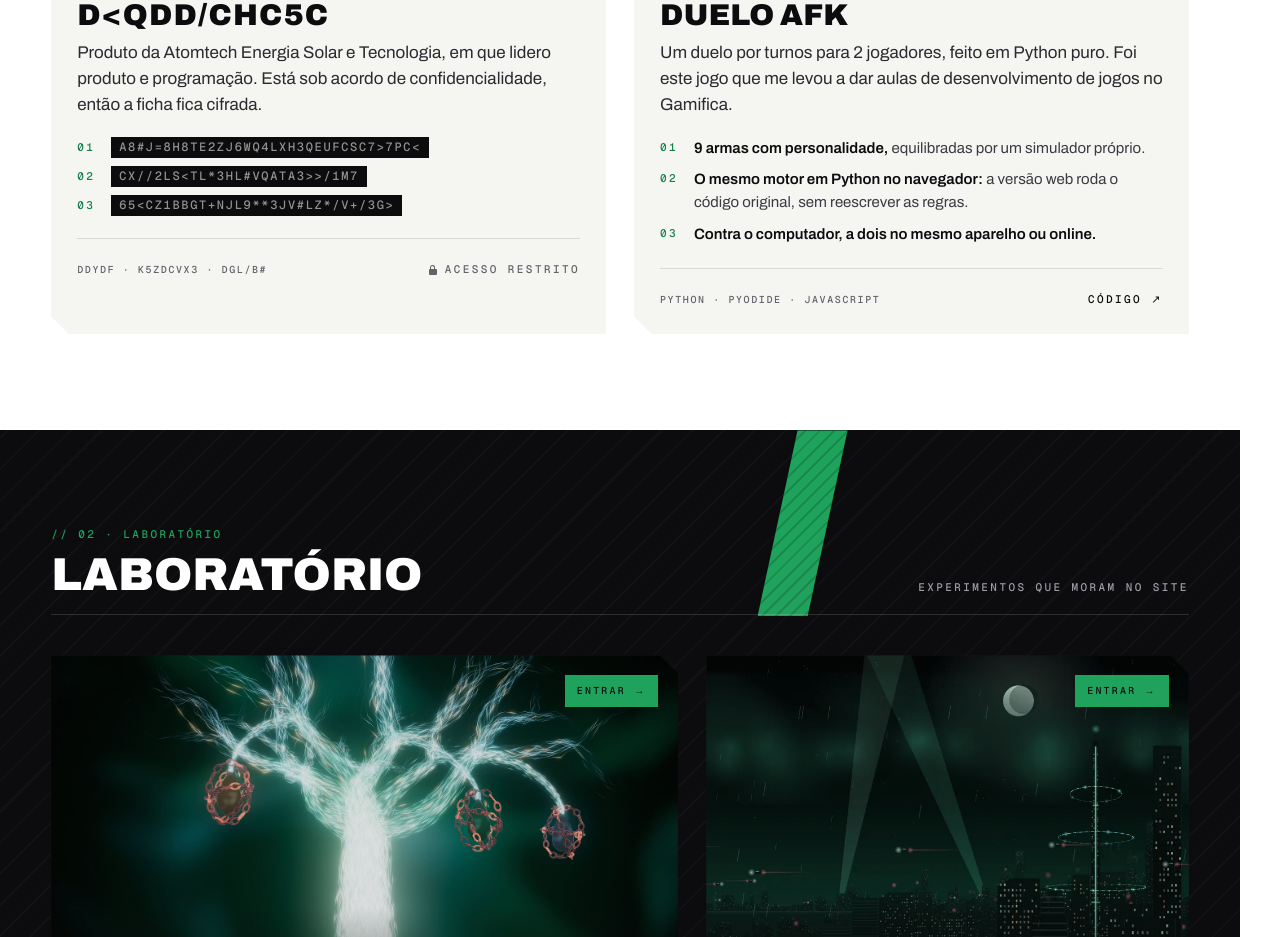
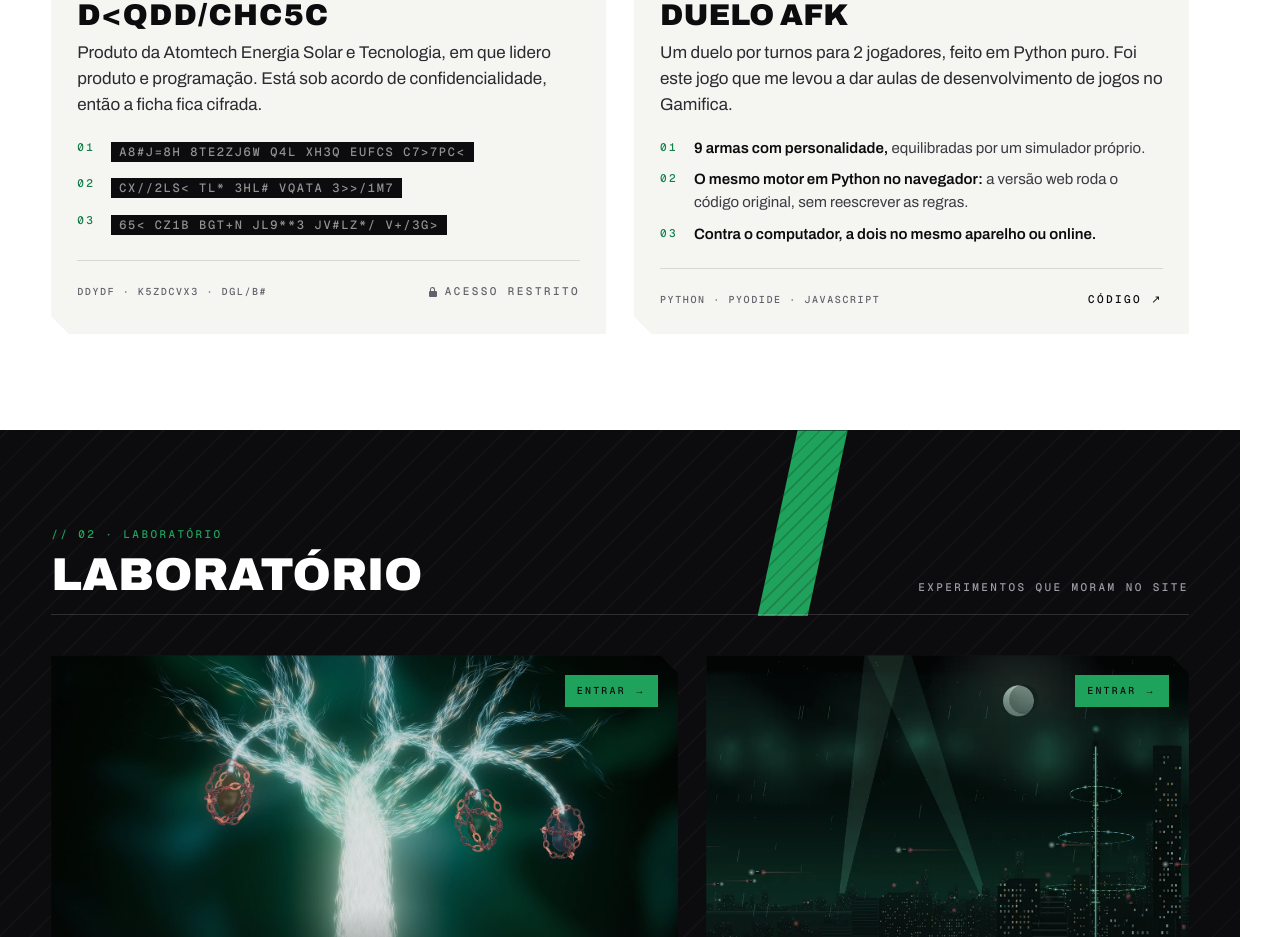
Before and after one commit to guilherme-trent/trentproject, a Next.js app: page / in a window 1280 px wide. Shown: the part 3227-4164 px from the top of the page. Built offline with nearby package versions, Linux system fonts and the light colour scheme.

Commit message:
fix(portfolio): tarjas da ficha cifrada quebram em vez de cortar no celular

```diff
--- a/src/portfolio/Portfolio.tsx
+++ b/src/portfolio/Portfolio.tsx
@@ -172,6 +172,24 @@ function cifraFixa(tamanho: number, semente: number) {
   return Array.from({ length: tamanho }, () => simbolos[(s = (s * 9301 + 49297) % 233280) % simbolos.length]).join('');
 }
 
+/** Cifra em "palavras" de 3 a 8 símbolos: a linha tarjada quebra entre palavras, como um texto censurado. */
+function cifraEmPalavras(tamanho: number, semente: number) {
+  const letras = cifraFixa(tamanho, semente);
+  const palavras: string[] = [];
+  let s = semente;
+  for (let i = 0; i < letras.length; ) {
+    const n = 3 + ((s = (s * 9301 + 49297) % 233280) % 6);
+    palavras.push(letras.slice(i, i + n));
+    i += n;
+  }
+  // sobra curta no fim (1 ou 2 símbolos) se junta à palavra anterior
+  if (palavras.length > 1 && palavras[palavras.length - 1].length < 3) {
+    const sobra = palavras.pop()!;
+    palavras[palavras.length - 1] += sobra;
+  }
+  return palavras.join(' ');
+}
+
 /**
  * A ficha da Atomtech: o mesmo molde das outras, com tudo o que é do produto trocado por cifra viva
  * ([data-sigilo], que o Animacoes embaralha sem parar). O leitor de tela ouve só "conteúdo confidencial".
@@ -192,7 +210,7 @@ function FichaCifrada({ indice, total }: { indice: number; total: number }) {
         <p className="proposta">{CONFIDENCIAL.proposta}</p>
         <ol aria-label="Conteúdo confidencial">
           {CONFIDENCIAL.linhas.map((tamanho, j) => (
-            <li key={j} aria-hidden="true"><span className="mono">{n2(j)}</span><span className="tarja mono" data-sigilo>{cifraFixa(tamanho, 57 + j * 13)}</span></li>
+            <li key={j} aria-hidden="true"><span className="mono">{n2(j)}</span><span className="tarjas"><span className="tarja mono" data-sigilo>{cifraEmPalavras(tamanho, 57 + j * 13)}</span></span></li>
           ))}
         </ol>
         <div className="pe">
--- a/src/portfolio/portfolio.css
+++ b/src/portfolio/portfolio.css
@@ -224,7 +224,9 @@ html:has(.inicio) {
   .cadeado { position: relative; flex: none; width: 8px; height: 6px; margin-top: 4px; border-radius: 1px; background: currentColor; }
   .cadeado::before { content: ''; position: absolute; left: 1.5px; bottom: 5px; width: 5px; height: 5px; box-sizing: border-box; border: 1.5px solid currentColor; border-bottom: 0; border-radius: 3px 3px 0 0; }
   .ficha-cifrada h3 { letter-spacing: 0.04em; }
-  .ficha-cifrada li .tarja { justify-self: start; max-width: 100%; overflow: hidden; padding: 1px 8px; background: var(--tinta); color: rgba(255, 255, 255, 0.55); font-size: 12px; letter-spacing: 0.14em; white-space: nowrap; }
+  /* a tarja é texto em linha: sem espaço, quebra em qualquer símbolo, e cada pedaço vira uma tarja inteira (box-decoration-break) */
+  .ficha-cifrada li .tarjas { min-width: 0; line-height: 1.9; }
+  .ficha-cifrada li .tarja { padding: 2px 8px; background: var(--tinta); color: rgba(255, 255, 255, 0.55); font-size: 12px; letter-spacing: 0.14em; overflow-wrap: anywhere; -webkit-box-decoration-break: clone; box-decoration-break: clone; }
   .ficha-cifrada .restrito { display: flex; align-items: center; gap: 8px; white-space: nowrap; color: var(--suave); }
 
   /* ── Laboratório (escuro) ── */
```
